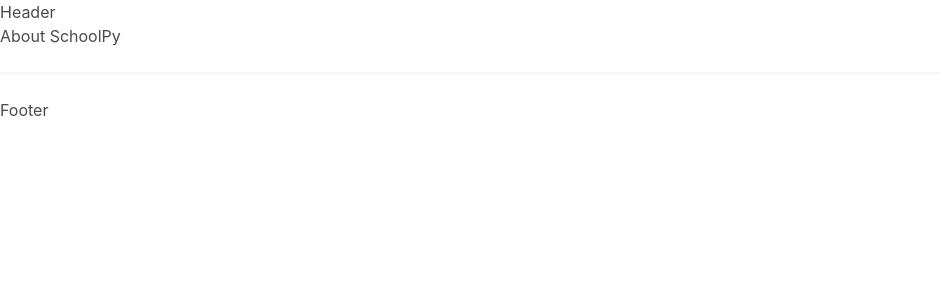
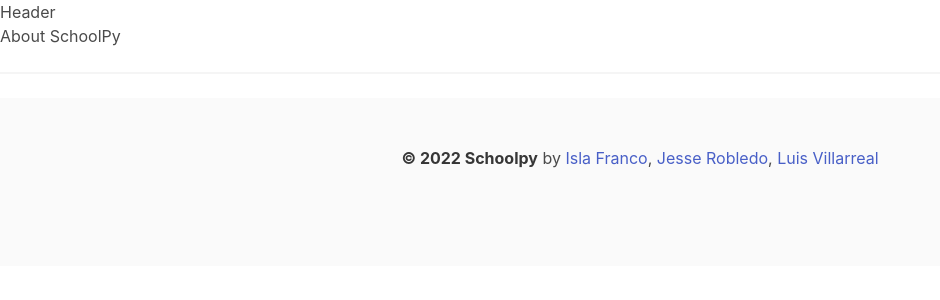
Before and after one commit to IslaFranco/schoolpy, a Django app: page /about/ in a window 1280 px wide. Shown: the top 300 px of the page, without its empty margins (0-940 px from the left). Run offline with Django 4.2, Linux system fonts and the light colour scheme.

Commit message:
wip: simple footer

```diff
--- a/main_app/templates/footer.html
+++ b/main_app/templates/footer.html
@@ -1 +1,10 @@
-<h1>Footer</h1>
+<footer class="footer">
+    <div class="content has-text-centered">
+      <p>
+        <strong>&copy; 2022 Schoolpy</strong> by
+        <a href="https://github.com/IslaFranco/" target="_blank">Isla Franco</a>,
+        <a href="https://github.com/jjrobledo" target="_blank">Jesse Robledo</a>,
+        <a href="https://github.com/luisv7" target="_blank">Luis Villarreal</a>
+      </p>
+    </div>
+</footer>
```
